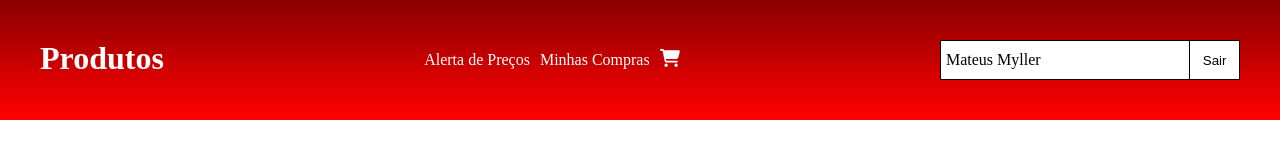
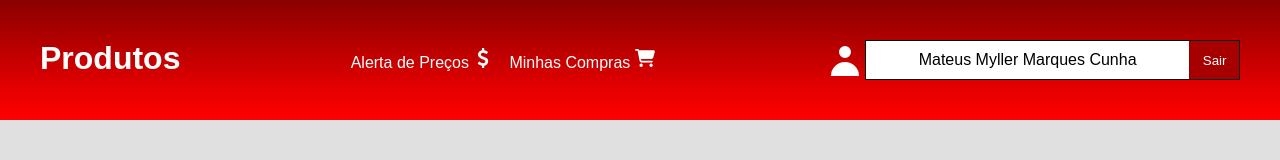
Before and after one commit to MateusCunha-Dev/ProjetoDS, a plain HTML site: page menu.html in a window 1280 px wide. Drawn offline with Linux system fonts and the light colour scheme.

Commit message:
Melhorando a tela de menu com icones e pequenas alterações em Login

```diff
--- a/css/menu-style.css
+++ b/css/menu-style.css
@@ -2,6 +2,11 @@
     padding: 0;
     margin: 0;
     box-sizing: border-box;
+  }
+
+  body{
+    font-family: Arial, sans-serif;
+    background-color: #e0e0e0;
   }
 
   .container{
@@ -16,18 +21,15 @@
     #ff0000);
   }
 
-  .nomeEmpresa{
-    color: white;
+  .nomeEmpresa h1{
+    color: #ffffff;
   }
-
-
-
 
 
   .links{
     display: flex;
     align-items: center;
-    gap: 10px;
+    gap: 16px;
   }
 
   .links a{
@@ -39,19 +41,8 @@
     text-decoration: underline;
   }
 
-
-
-
-
-
-
-  .usuario-box{
-    display: flex;
-    height: 40px;
-    width: 300px;
-    background-color: aliceblue;
-    justify-content: space-between;
-    border: 1px solid rgb(0, 0, 0);
+  .links a:focus {
+    outline: 2px solid white;
   }
 
 
@@ -59,26 +50,51 @@
 
 
 
+    .usuario{
+        display: flex;
+        align-items: center;
+    }
+
+
+
+  .usuario-box{
+    display: flex;
+    height: 40px;
+    width: 100%;
+    max-width: 375px;
+    justify-content: space-between;
+    border: 1px solid #000000;
+  }
+
+  .icone-usuario{
+    color: white;
+    height: 40px;
+  }
+
   .nome-usuario{
     display: flex;
+    padding-right: 5px;
     padding-left: 5px;
-    background-color: rgb(255, 255, 255);
+    background-color: #ffffff;
     color: #000000;
-    width: 250px;
+    width: 325px;
     align-items: center;
-    flex-direction: center;
+    justify-content: center;
   }
 
-
   .botao-sair{
-    background-color: rgb(255, 255, 255);
+    color: #ffffff;
+    transition: background-color 0.3s, color 0.3s;
+    background-color: #a70000;
     cursor: pointer;
     border: none;
-    border-left: 1px solid black;
+    border-left: 1px solid #8A0000;
     width: 50px;
   }
+
   .botao-sair:hover{
-    background-color: rgb(204, 79, 79);
+    color: #000000;
+    background-color: #ff4d4d;
   }
 
 
@@ -90,4 +106,16 @@
       align-items: center;
       gap: 20px;
     }
-  }
+        .usuario-box {
+          width: 100%;
+          flex-direction: column;
+          height: auto;
+        }
+        .nome-usuario {
+          width: 100%;
+          padding: 10px;
+        }
+        .botao-sair {
+          width: 100%;
+        }
+      }
--- a/menu.html
+++ b/menu.html
@@ -12,10 +12,15 @@
         <div class="nomeEmpresa"><h1>Produtos</h1></div>
 
         <nav class="links">
-            <a href="alertaPrecos.html">Alerta de Preços</a>
-            <a href="minhasCompras.html">Minhas Compras</a>
-            <div class="icon-cart-box">
-                <a href="minhasCompras.html">
+
+            <a href="alertaPrecos.html" class="menu-item"><span>Alerta de Preços</span>
+            <svg xmlns="http://www.w3.org/2000/svg" height="20" width="20" fill="white" viewBox="0 0 1792 1792">
+                    <path d="M1362 1185q0 153-99.5 263.5t-258.5 136.5v175q0 14-9 23t-23 9h-135q-13 0-22.5-9.5t-9.5-22.5v-175q-66-9-127.5-31t-101.5-44.5-74-48-46.5-37.5-17.5-18q-17-21-2-41l103-135q7-10 23-12 15-2 24 9l2 2q113 99 243 125 37 8 74 8 81 0 142.5-43t61.5-122q0-28-15-53t-33.5-42-58.5-37.5-66-32-80-32.5q-39-16-61.5-25t-61.5-26.5-62.5-31-56.5-35.5-53.5-42.5-43.5-49-35.5-58-21-66.5-8.5-78q0-138 98-242t255-134v-180q0-13 9.5-22.5t22.5-9.5h135q14 0 23 9t9 23v176q57 6 110.5 23t87 33.5 63.5 37.5 39 29 15 14q17 18 5 38l-81 146q-8 15-23 16-14 3-27-7-3-3-14.5-12t-39-26.5-58.5-32-74.5-26-85.5-11.5q-95 0-155 43t-60 111q0 26 8.5 48t29.5 41.5 39.5 33 56 31 60.5 27 70 27.5q53 20 81 31.5t76 35 75.5 42.5 62 50 53 63.5 31.5 76.5 13 94z" />
+                  </svg>
+            </a>
+
+
+            <a href="minhasCompras.html" class="menu-item"><span>Minhas Compras</span>
                 <svg
                 xmlns="http://www.w3.org/2000/svg"
                 height="20"
@@ -28,12 +33,23 @@
                 ></path>
               </svg>
             </a>
-              </div>
             </nav>
 
         <div class="usuario">
+            <svg
+                xmlns="http://www.w3.org/2000/svg"
+                class="icone-usuario"
+                viewBox="0 0 20 20"
+                fill="currentColor"
+              >
+                <path
+                  fill-rule="evenodd"
+                  d="M10 9a3 3 0 100-6 3 3 0 000 6zm-7 9a7 7 0 1114 0H3z"
+                  clip-rule="evenodd"
+                ></path>
+              </svg>
             <div class="usuario-box">
-                <span class="nome-usuario">Mateus Myller</span>
+                <span class="nome-usuario">Mateus Myller Marques Cunha</span>
                 <button class="botao-sair">Sair</button>
             </div>
         </div>
```
Also changed, not shown: css/login-style.css (indentation only), login.html (line endings or trailing spaces). Lines whose indentation alone changed are shown as unchanged.
